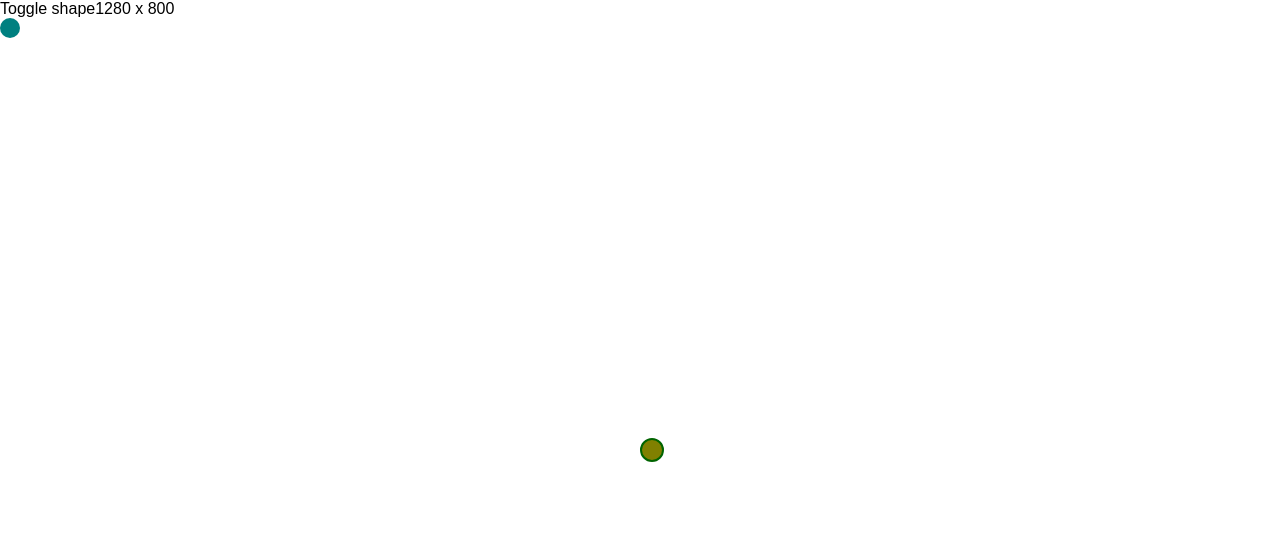
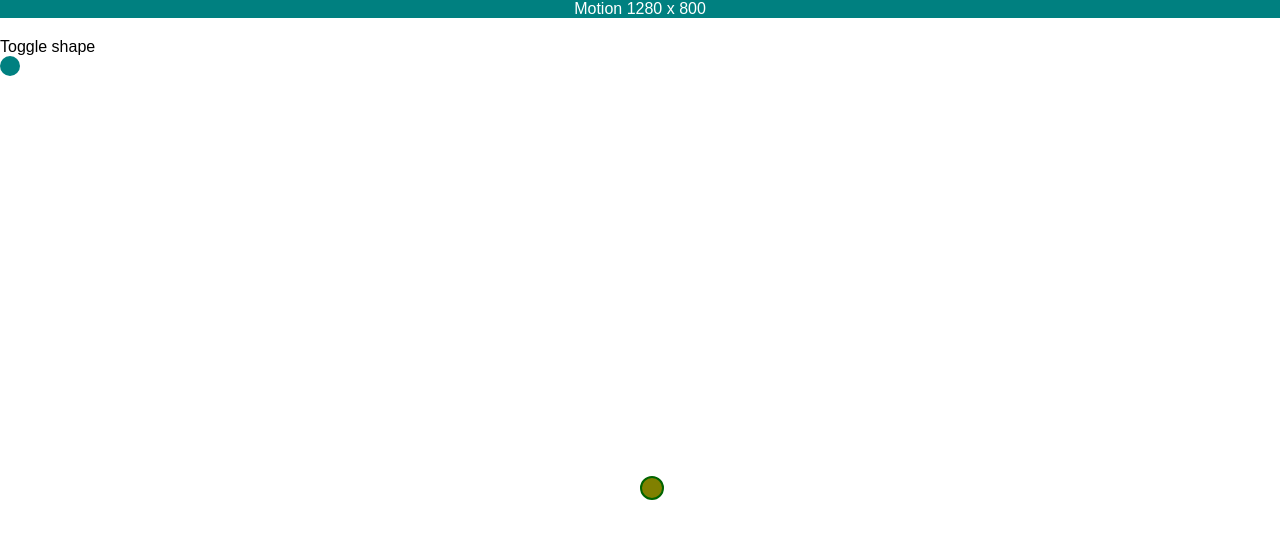
Before and after one commit to d3spis3d/motion, a React (Create React App) app: page / in a window 1280 px wide. Shown: the top 538 px of the page. Built offline with nearby package versions, Linux system fonts and the light colour scheme; the HTML template or start-up script is replaced by a standard one.

Commit message:
Add header

```diff
--- a/src/App.css
+++ b/src/App.css
@@ -1,6 +1,13 @@
 .App {
   height: 100vh;
   width: 100vw;
+}
+
+.App__Header {
+  background-color: teal;
+  color: white;
+  text-align: center;
+  margin-bottom: 20px;
 }
 
 .App__Toggle
--- a/src/App.js
+++ b/src/App.js
@@ -23,9 +23,9 @@ class App extends Component {
 
     return (
       <div className="App">
+        <div className="App__Header">Motion <span>{`${window.innerWidth} x ${window.innerHeight}`}</span></div>
         <div>
           <span>Toggle shape</span>
-          <span>{`${window.innerWidth} x ${window.innerHeight}`}</span>
           <div class="App__Toggle" onClick={() => this.toggle()}></div>
         </div>
         <MotionBall dx={width} dy={height} type={this.state.type} />
```
